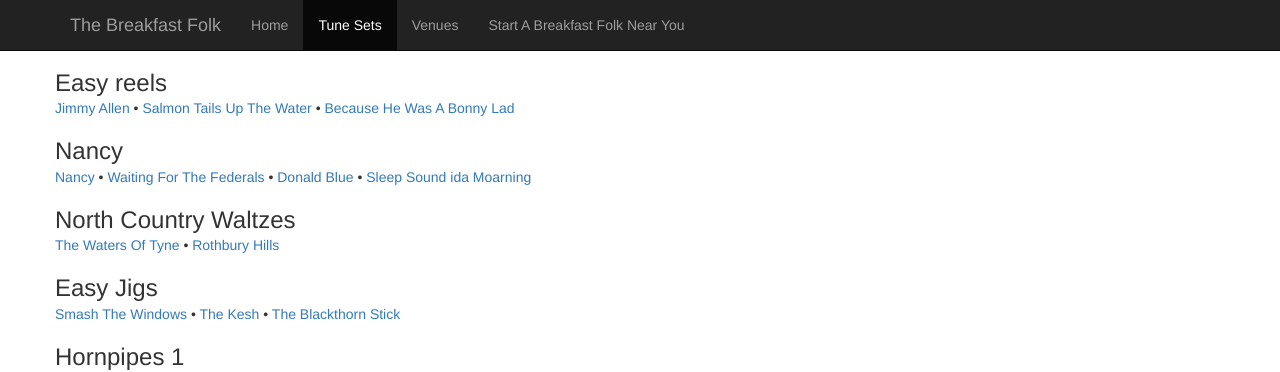
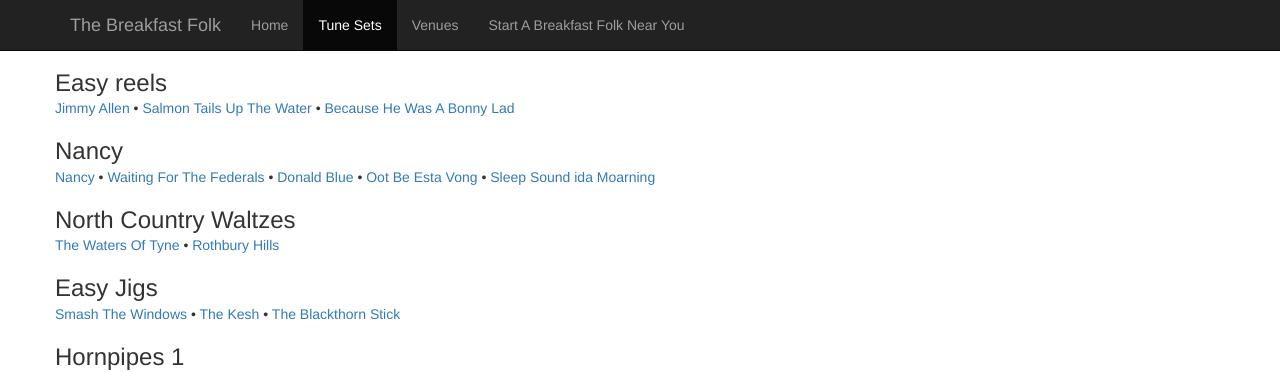
Before and after one commit to thebreakfastfolk/thebreakfastfolk.github.io, a Jekyll site: the page built from tune-sets.md, in a window 1280 px wide. Shown: the top 372 px of the page. Built offline with Jekyll 4.4.1, drawn with Linux system fonts in a browser that asks for light colours; nearby versions of some CDN libraries.

Commit message:
Update tune-sets.md

```diff
--- a/tune-sets.md
+++ b/tune-sets.md
@@ -11,6 +11,7 @@ sets:
     Nancy: http://www.folktunefinder.com/tune/178209
     Waiting For The Federals: http://www.folktunefinder.com/tune/107904
     Donald Blue: http://www.folktunefinder.com/tune/17031
+    Oot Be Esta Vong: http://www.folktunefinder.com/tune/180497/
     Sleep Sound ida Moarning: http://www.folktunefinder.com/tune/186691/
   North Country Waltzes:
     The Waters Of Tyne: http://www.folktunefinder.com/tune/109281
```
